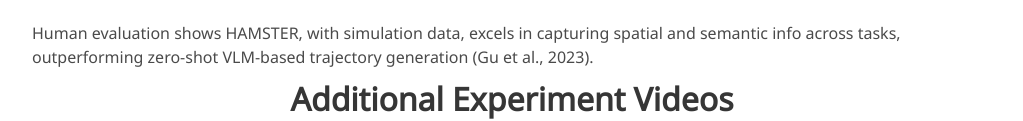
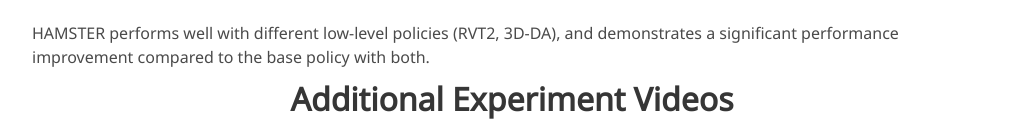
Before and after one commit to hamster-robot/hamster-robot.github.io, a plain HTML site: page index.html in a window 1280 px wide. Shown: the part 8301-8422 px from the top of the page, without its empty margins (128-1151 px from the left). Drawn offline with nearby package versions, Linux system fonts and the light colour scheme; some packages are replaced by stand-ins of ours; some icons are missing; a web font is replaced by a local one.

Commit message:
fix a table caption

```diff
--- a/index.html
+++ b/index.html
@@ -605,8 +605,8 @@ href="https://cdn.jsdelivr.net/gh/jpswalsh/academicons@1/css/academicons.min.css
         </table>
 
         <p>
-          Human evaluation shows HAMSTER, with simulation data, excels in capturing spatial and semantic info across tasks, outperforming zero-shot VLM-based trajectory generation (Gu et al., 2023).
-        </p>
+          HAMSTER performs well with different low-level policies (RVT2, 3D-DA), and demonstrates a significant performance improvement compared to the base policy with both.
+         </p>
 
   </div>
   <br>
```
